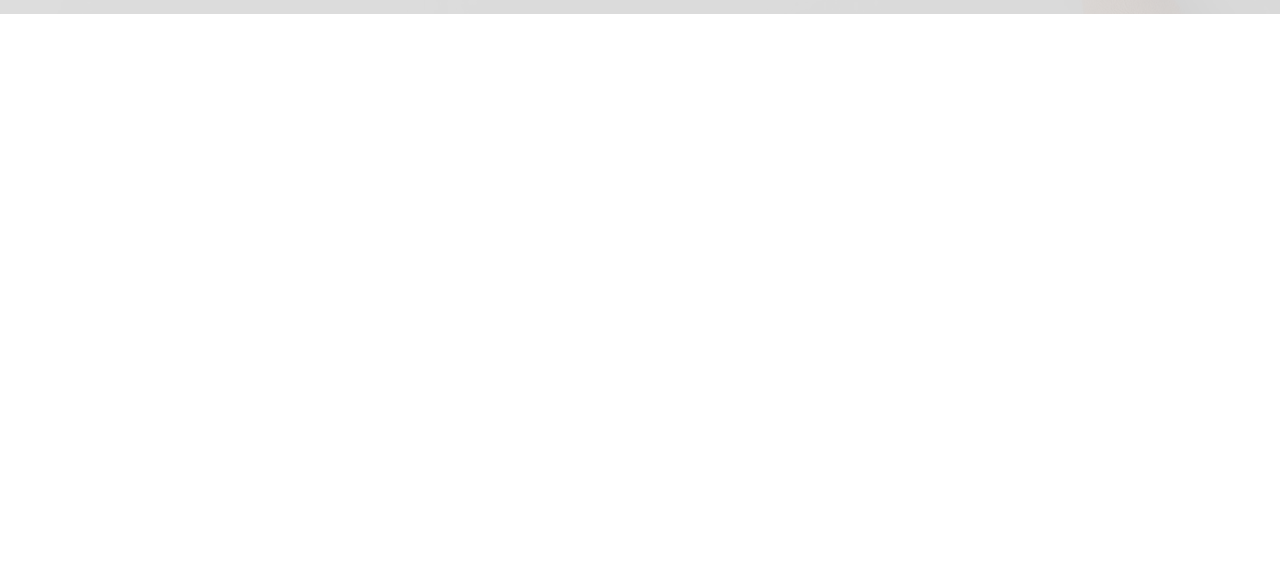
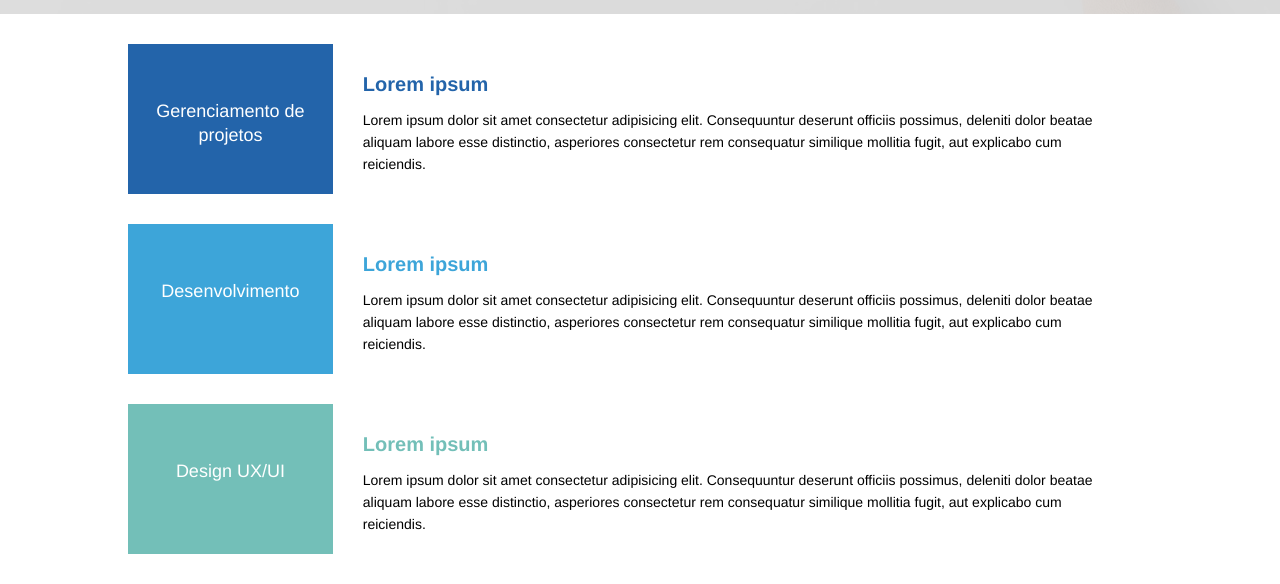
Before and after one commit to xandaosilva/curso-bootstrap5, a plain HTML site: page projetos/Agencia/index.html in a window 1280 px wide. Shown: the part 586-1170 px from the top of the page. Before the commit the page ends 800 px from the top, so only its background shows below. Drawn offline with Linux system fonts and the light colour scheme.

Commit message:
Services projeto Agencia

```diff
--- a/projetos/Agencia/assets/css/styles.css
+++ b/projetos/Agencia/assets/css/styles.css
@@ -76,3 +76,82 @@ html{
     margin-bottom: 30px;
     font-size: 24px;
 }
+
+/* Services */
+.services-container{
+    max-width: 1200px;
+    padding: 30px 10%;
+    padding-bottom: 0;
+}
+
+.service-box{
+    width: 100%;
+    position: relative;
+    clear: both;
+    height: 150px;
+    margin-bottom: 30px;
+}
+
+.service-box:last{
+    margin-bottom: 0;
+}
+
+.service-title{
+    width: 20%;
+    height: 150px;
+    background-color: #ddd;
+    float: left;
+    text-align: center;
+    line-height: 150px;
+    padding: 20px;
+    box-sizing: border-box;
+}
+
+.service-title p{
+    padding-top: 35px;
+    color: #fff;
+    font-size: 18px;
+    line-height: 24px;
+}
+
+.service-description{
+    width: 80%;
+    float: left;
+    padding: 30px;
+    box-sizing: border-box;
+}
+
+.service-description h3{
+    font-size: 20px;
+    margin-bottom: 15px;
+    font-weight: bold;
+}
+
+.service-description p{
+    font-size: 14px;
+    line-height: 22px;
+}
+
+#gerenciamento-title{
+    color: #2364aa;
+}
+
+#dev-title{
+    color: #3da5d9;
+}
+
+#design-title{
+    color: #73bfb8;
+}
+
+#gerenciamento-box{
+    background-color: #2364aa;
+}
+
+#dev-box{
+    background-color: #3da5d9;
+}
+
+#design-box{
+    background-color: #73bfb8;
+}
--- a/projetos/Agencia/index.html
+++ b/projetos/Agencia/index.html
@@ -34,6 +34,52 @@
                 </div>
             </div>
         </header>
+        <section>
+            <div class="services-container">
+                <div class="service-box">
+                    <div class="service-title" id="gerenciamento-box">
+                        <p>Gerenciamento de projetos</p>
+                    </div>
+                    <div class="service-description">
+                        <h3 id="gerenciamento-title">Lorem ipsum</h3>
+                        <p>Lorem ipsum dolor sit amet consectetur adipisicing elit.
+                            Consequuntur deserunt officiis possimus,
+                            deleniti dolor beatae aliquam labore esse distinctio,
+                            asperiores consectetur rem consequatur similique mollitia fugit,
+                            aut explicabo cum reiciendis.
+                        </p>
+                    </div>
+                </div>
+                <div class="service-box">
+                    <div class="service-title" id="dev-box">
+                        <p>Desenvolvimento</p>
+                    </div>
+                    <div class="service-description">
+                        <h3 id="dev-title">Lorem ipsum</h3>
+                        <p>Lorem ipsum dolor sit amet consectetur adipisicing elit.
+                            Consequuntur deserunt officiis possimus,
+                            deleniti dolor beatae aliquam labore esse distinctio,
+                            asperiores consectetur rem consequatur similique mollitia fugit,
+                            aut explicabo cum reiciendis.
+                        </p>
+                    </div>
+                </div>
+                <div class="service-box">
+                    <div class="service-title" id="design-box">
+                        <p>Design UX/UI</p>
+                    </div>
+                    <div class="service-description">
+                        <h3 id="design-title">Lorem ipsum</h3>
+                        <p>Lorem ipsum dolor sit amet consectetur adipisicing elit.
+                            Consequuntur deserunt officiis possimus,
+                            deleniti dolor beatae aliquam labore esse distinctio,
+                            asperiores consectetur rem consequatur similique mollitia fugit,
+                            aut explicabo cum reiciendis.
+                        </p>
+                    </div>
+                </div>
+            </div>
+        </section>
     </div>
 </body>
 </html>
```
